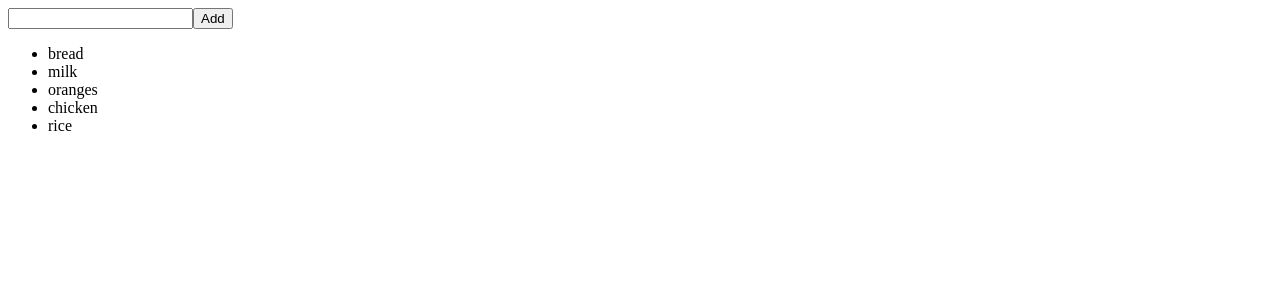
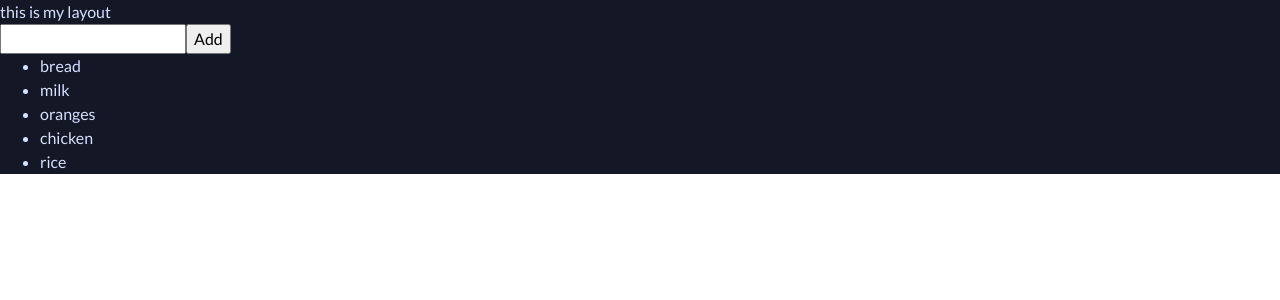
Before and after one commit to rileyKacmarynski/groceries, a React (Vite) app: page / in a window 1280 px wide. Shown: the top 300 px of the page. Built offline with nearby package versions, Linux system fonts and the light colour scheme.

Commit message:
style: added theming with radix colors and stitches

```diff
--- a/package.json
+++ b/package.json
@@ -14,7 +14,7 @@
 		"test:ci": "vitest run",
 		"test:e2e": "pnpm preview:test 'cypress open'",
 		"test:e2e:headless": "pnpm preview:test 'cypress run'",
-		"test:e2e:dev": "cypress open --config 'baseUrl=http://localhost:3001'",
+		"test:e2e:dev": "cypress open --config 'baseUrl=http://localhost:3000'",
 		"test:e2e:ci": "vite build && pnpm preview:test 'cypress run'",
 		"format": "prettier -uw --ignore-path .gitignore .",
 		"run-tsc": "tsc",
@@ -24,6 +24,8 @@
 		"validate": "run-p lint test:ci test:e2e:headless"
 	},
 	"dependencies": {
+		"@radix-ui/colors": "^0.1.8",
+		"@stitches/react": "^1.2.7",
 		"react": "17.0.2",
 		"react-dom": "17.0.2",
 		"react-query": "3.34.16",
--- a/src/App.tsx
+++ b/src/App.tsx
@@ -1,3 +1,4 @@
+import Layout from 'components/ui/Layout/Layout'
 import type { ReactElement } from 'react'
 import { lazy, Suspense } from 'react'
 import { BrowserRouter, Route, Routes } from 'react-router-dom'
@@ -7,11 +8,13 @@ const Home = lazy(async () => import('pages/Home'))
 export default function App(): ReactElement {
 	return (
 		<BrowserRouter>
-			<Suspense fallback={<div>...loading</div>}>
-				<Routes>
-					<Route path='/' element={<Home />} />
-				</Routes>
-			</Suspense>
+			<Layout>
+				<Suspense fallback={<div>...loading</div>}>
+					<Routes>
+						<Route path='/' element={<Home />} />
+					</Routes>
+				</Suspense>
+			</Layout>
 		</BrowserRouter>
 	)
 }
--- /dev/null
+++ b/src/components/ui/Layout/Layout.tsx
@@ -0,0 +1,16 @@
+import type React from 'react'
+import styled, { darkTheme } from '../theme'
+
+const StyledLayout = styled('div', {
+	backgroundColor: '$indigo2',
+	color: '$indigo12'
+})
+
+const Layout: React.FC = ({ children }) => (
+	<StyledLayout className={darkTheme}>
+		this is my layout
+		{children}
+	</StyledLayout>
+)
+
+export default Layout
--- /dev/null
+++ b/src/components/ui/Layout/index.ts
@@ -0,0 +1,2 @@
+// export * from './Layout'
+export { default } from './Layout'
--- /dev/null
+++ b/src/components/ui/theme.ts
@@ -0,0 +1,37 @@
+import {
+	green,
+	greenDark,
+	indigo,
+	indigoDark,
+	red,
+	redDark,
+	slate,
+	slateDark,
+	yellow,
+	yellowDark
+} from '@radix-ui/colors'
+import { createStitches } from '@stitches/react'
+
+const { styled, createTheme } = createStitches({
+	theme: {
+		colors: {
+			...slate,
+			...indigo,
+			...green,
+			...red,
+			...yellow
+		}
+	}
+})
+
+export const darkTheme = createTheme({
+	colors: {
+		...slateDark,
+		...indigoDark,
+		...greenDark,
+		...redDark,
+		...yellowDark
+	}
+})
+
+export default styled
--- a/src/index.css
+++ b/src/index.css
@@ -1,27 +1,82 @@
-@tailwind base;
-@tailwind components;
-@tailwind utilities;
+/* stylelint-disable selector-id-pattern */
+@import url('https://fonts.googleapis.com/css2?family=Lato:wght@300;400;700&display=swap');
 
-@layer base {
-	@font-face {
-		font-family: Inter;
-		font-style: normal;
-		font-weight: 400;
-		font-display: swap;
-		src: url('/fonts/Inter-Regular.woff2') format('woff2');
-	}
-	@font-face {
-		font-family: Inter;
-		font-style: normal;
-		font-weight: 500;
-		font-display: swap;
-		src: url('/fonts/Inter-Medium.woff2') format('woff2');
-	}
-	@font-face {
-		font-family: Inter;
-		font-style: normal;
-		font-weight: 700;
-		font-display: swap;
-		src: url('/fonts/Inter-Bold.woff2') format('woff2');
-	}
+/* https://www.joshwcomeau.com/css/custom-css-reset/ */
+
+/*
+  1. Use a more-intuitive box-sizing model.
+*/
+*,
+*::before,
+*::after {
+	box-sizing: border-box;
 }
+
+/*
+  2. Remove default margin
+*/
+* {
+	margin: 0;
+}
+
+/*
+  3. Allow percentage-based heights in the application
+*/
+html,
+body {
+	height: 100%;
+	font-family: Lato, sans-serif;
+}
+
+/*
+  Typographic tweaks!
+  4. Add accessible line-height
+  5. Improve text rendering
+*/
+body {
+	line-height: 1.5;
+	-webkit-font-smoothing: antialiased;
+}
+
+/*
+  6. Improve media defaults
+*/
+img,
+picture,
+video,
+canvas,
+svg {
+	display: block;
+	max-width: 100%;
+}
+
+/*
+  7. Remove built-in form typography styles
+*/
+input,
+button,
+textarea,
+select {
+	font: inherit;
+}
+
+/*
+  8. Avoid text overflows
+*/
+p,
+h1,
+h2,
+h3,
+h4,
+h5,
+h6 {
+	overflow-wrap: break-word;
+}
+
+/*
+  9. Create a root stacking context
+*/
+#root,
+#__next {
+	isolation: isolate;
+}
```
Also changed, not shown: src/components/ui/globalStyles.ts (added, +38 -0 lines), 1 other file (tests, documents, lock files or other folders).
